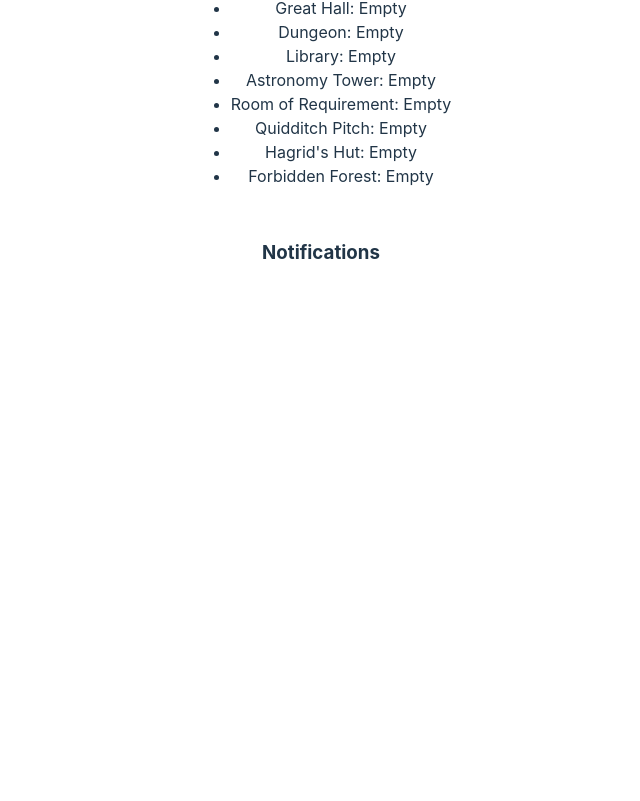
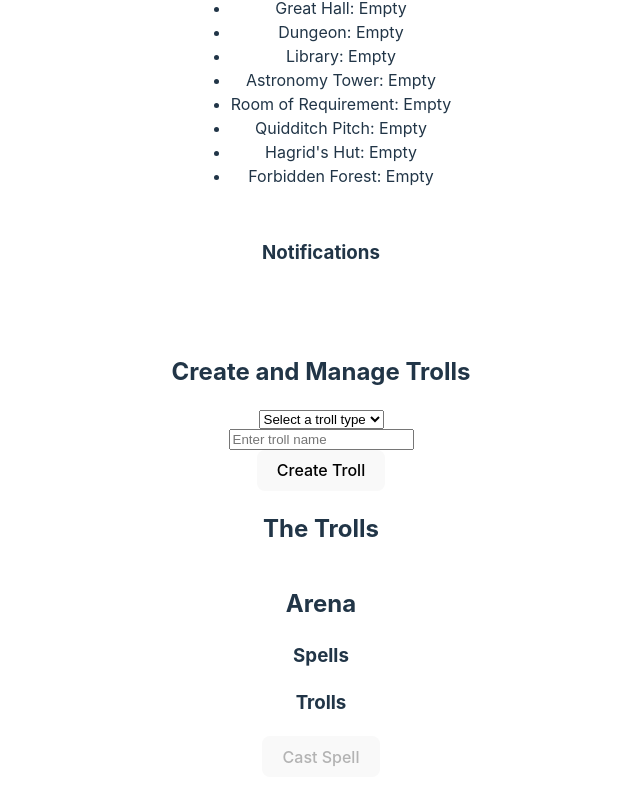
Before and after one commit to HannesAlexandersson/Harry-potter-spell-collection, a React (Vite) app: page / in a window 1280 px wide. Shown: the part 1096-1897 px from the top of the page, without its empty margins (319-959 px from the left). Before the commit the page ends 1462 px from the top, so only its background shows below. Built offline with nearby package versions, Linux system fonts and the light colour scheme.

Commit message:
adding facade

```diff
--- a/src/App.css
+++ b/src/App.css
@@ -96,3 +96,9 @@
   justify-items: center;
   align-items: center;
 }
+.trollManager{
+  display: flex;
+  flex-direction: column;
+  justify-items: center;
+  align-items: center;
+}
--- a/src/App.jsx
+++ b/src/App.jsx
@@ -3,9 +3,13 @@
 import SpellManager from './components/SpellManager';
 import Character from './components/Character';
 import MaraudersMap from './components/MaraudersMap';
+import TrollManager from './components/TrollManager';
 import { SpellsProvider } from './contexts/spellContext';
 import { LocationProvider } from './contexts/locationContext';
 import './App.css'
+import { TrollsProvider } from './contexts/trollContext';
+import TrollList from './components/TrollList';
+import Arena from './components/Arena';
 
 function App() {
 
@@ -20,6 +24,7 @@
     <>
     <LocationProvider>
       <SpellsProvider>
+        <TrollsProvider>
       <div className="main">
         <div className='header'><h1 className='title'>Hogwarts school of magic</h1></div>
         <SortingHat />
@@ -40,6 +45,16 @@
           <MaraudersMap />
         </div>
         </div>
+
+        <div className='trolls'>
+          <TrollManager />
+          <TrollList />
+        </div>
+
+        <div className='arena'>
+          <Arena />
+        </div>
+        </TrollsProvider>
       </SpellsProvider>
     </LocationProvider>
     </>
--- /dev/null
+++ b/src/components/Arena.jsx
@@ -0,0 +1,96 @@
+import { useSpells } from "../contexts/spellContext";
+import { useTrolls } from "../contexts/trollContext";
+import { useState } from "react";
+
+const Arena = () => {
+  const { spells } = useSpells();
+  const { trolls, setTrolls } = useTrolls(); // assuming your context exposes setTrolls to update troll state
+  const [selectedSpell, setSelectedSpell] = useState(null);
+  const [selectedTroll, setSelectedTroll] = useState(null);
+
+  const castSpellOnTroll = () => {
+    if (selectedSpell && selectedTroll) {
+      // Simulate casting the spell
+      const newTrolls = trolls.map((troll) => {
+        if (troll.name === selectedTroll.name) {
+          // Calculate the new health based on spell strength
+          const newHealth = troll.health - selectedSpell.strength;
+          const updatedTroll = {
+            ...troll,
+            health: newHealth > 0 ? newHealth : 0,
+            isDead: newHealth <= 0
+          };
+          return updatedTroll;
+        }
+        return troll;
+      });
+
+      // Update the troll state
+      setTrolls(newTrolls);
+
+      // Reset selections after casting
+      setSelectedSpell(null);
+      setSelectedTroll(null);
+    } else {
+      alert("Please select both a spell and a troll to cast the spell.");
+    }
+  };
+
+  return (
+    <div className="arena">
+      <h2>Arena</h2>
+
+      {/* List Spells */}
+      <div>
+        <h3>Spells</h3>
+        <ul>
+          {spells.map((spell, index) => (
+            <li
+              key={index}
+              onClick={() => setSelectedSpell(spell)}
+              style={{
+                cursor: "pointer",
+                fontWeight: selectedSpell?.name === spell.name ? "bold" : "normal"
+              }}
+            >
+              {spell.name} (Strength: {spell.strength})
+            </li>
+          ))}
+        </ul>
+      </div>
+
+      {/* List Trolls */}
+      <div>
+        <h3>Trolls</h3>
+        <ul>
+          {trolls.map((troll, index) => (
+            <li
+              key={index}
+              onClick={() => setSelectedTroll(troll)}
+              style={{
+                cursor: "pointer",
+                fontWeight: selectedTroll?.name === troll.name ? "bold" : "normal"
+              }}
+            >
+              {troll.name} (Health: {troll.health}) {troll.isDead ? " - Dead" : ""}
+            </li>
+          ))}
+        </ul>
+      </div>
+
+      {/* Cast Spell Button */}
+      <button onClick={castSpellOnTroll} disabled={!selectedSpell || !selectedTroll}>
+        Cast Spell
+      </button>
+
+      {/* Display selected spell and troll */}
+      {selectedSpell && selectedTroll && (
+        <div>
+          <h4>Cast {selectedSpell.name} on {selectedTroll.name}</h4>
+        </div>
+      )}
+    </div>
+  );
+};
+
+export default Arena;
--- a/src/components/SpellManager.jsx
+++ b/src/components/SpellManager.jsx
@@ -1,19 +1,36 @@
 import { useState } from 'react';
-import { useSpells } from "../contexts/spellContext";
-import { createSpell } from '../factories/spellFactory';
-import { addStrength, addRange, addDuration, addTransformation } from '../decoraters/spellDecorator'
+import { useSpellFacade } from '../facades/ManagerFacade'
+
 
 function SpellManager() {
   const [spellType, setSpellType] = useState('');
   const [spellName, setSpellName] = useState('');
-  const { addSpell } = useSpells();
+  //const { addSpell } = useSpells();
 
   //states for the decorator
   const [strength, setStrength] = useState('');
   const [range, setRange] = useState('medium');
   const [duration, setDuration] = useState('');
   const [ transformation, setTransformation] = useState('');
+  //the facade for creating spells from the facade manager
+  const { createAndDecorateSpell } = useSpellFacade();
 
+  const handleCreateSpell = () => {
+   //use the facade to create the sell
+    createAndDecorateSpell(spellType, spellName, strength, range, duration, transformation);
+
+    //reset form
+    setSpellType('');
+    setSpellName('');
+    setStrength('');
+    setRange('medium');
+    setDuration('');
+    setTransformation('');
+
+  };
+
+
+  /* ORIGINAL CODE
   const handleCreateSpell = () => {
     if (spellType && spellName) {
       try { //decorate the spell using the decorater
@@ -43,7 +60,7 @@
     } else {
       alert('Please select a spell type and provide a name.');
     }
-  };
+  }; */
 
   return(
     <>
--- /dev/null
+++ b/src/components/TrollList.jsx
@@ -0,0 +1,41 @@
+import { useState } from 'react'
+import { useTrolls } from "../contexts/trollContext";
+
+function TrollList() {
+  const { trolls } = useTrolls(); //use the custom hook to access the spells context
+  const [expandedTroll, setExpandedTroll] = useState(null);
+
+  const toggleTroll = (index) => {
+    if (expandedTroll === index) {
+      setExpandedTroll(null);
+    } else {
+      setExpandedTroll(index);
+    }
+  };
+
+  return (
+    <div>
+      <h2>The Trolls</h2>
+      <ol className="list">
+        {trolls.map((troll, index) => (
+          <li key={index}>
+            <button className='trollButton'
+              onClick={() => toggleTroll(index)}
+            >
+              {troll.name}
+            </button>
+            {expandedTroll === index && (
+              <div className="troll-details" >
+                <p>Type: {troll.type}</p>
+                <p>Strength: {troll.strength}</p>
+                <p>Health: {troll.health}</p>
+              </div>
+            )}
+          </li>
+        ))}
+      </ol>
+    </div>
+  );
+}
+
+export default TrollList;
--- /dev/null
+++ b/src/components/TrollManager.jsx
@@ -0,0 +1,48 @@
+
+import { useState } from 'react';
+import { useTrollFacade } from '../facades/ManagerFacade'
+
+function TrollManager() {
+  const [trollType, setTrollType] = useState('');
+  const [trollName, setTrollName] = useState('');
+
+  //define the facade
+  const { createAndDecorateTroll } = useTrollFacade();
+
+  const handleCreateTroll = () => {
+
+    createAndDecorateTroll(trollType, trollName);
+
+    //reset form
+    setTrollName('');
+    setTrollType('');
+  };
+
+
+
+  return (
+    <div className="trollManager">
+      <h2>Create and Manage Trolls</h2>
+
+      <select value={trollType} onChange={(e) => setTrollType(e.target.value)}>
+        <option value="">Select a troll type</option>
+        <option value="Forest Troll">Forest Troll</option>
+        <option value="Mountain Troll">Mountain Troll</option>
+        <option value="Svamp Troll">Swamp Troll</option>
+      </select>
+
+      <input
+          type="text"
+          placeholder="Enter troll name"
+          value={trollName}
+          onChange={(e) => setTrollName(e.target.value)}
+        />
+
+      <button onClick={handleCreateTroll}>Create Troll</button>
+
+
+    </div>
+  );
+}
+
+export default TrollManager;
--- /dev/null
+++ b/src/contexts/trollContext.jsx
@@ -0,0 +1,23 @@
+import { createContext, useState, useContext } from 'react';
+
+//create the context to store the trolls in
+const TrollsContext = createContext();
+
+
+
+export function TrollsProvider({ children }) {
+  const [trolls, setTrolls] = useState([]);
+
+  const addTroll = (troll) => {
+    setTrolls((prevTrolls) => [...prevTrolls, troll]);
+  };
+
+  return (
+    <TrollsContext.Provider value={{ trolls, addTroll, setTrolls }}>
+      {children}
+    </TrollsContext.Provider>
+  )
+}
+
+//we created a custom hook useSpells that allows components to access the spells context.
+export const useTrolls = () => useContext(TrollsContext);
--- /dev/null
+++ b/src/facades/ManagerFacade.js
@@ -0,0 +1,52 @@
+//import { useState } from 'react';
+import { useSpells } from "../contexts/spellContext";
+import { useTrolls } from '../contexts/trollContext';
+import { createSpell } from '../factories/spellFactory';
+import { addStrength, addRange, addDuration, addTransformation } from '../decoraters/spellDecorator'
+
+import { createTroll } from '../factories/trollFactory';
+
+
+
+
+  export function useTrollFacade() {
+    const { addTroll } = useTrolls();
+
+    const createAndDecorateTroll = (trollType, trollName) => {
+      let newTroll = createTroll(trollType, trollName);
+
+      //add decorates later HERE
+
+      addTroll(newTroll);
+      return newTroll
+    };
+    return {
+      createAndDecorateTroll
+    };
+  }
+
+  export function useSpellFacade() {
+    const { addSpell } = useSpells();
+
+    const createAndDecorateSpell = (spellType, spellName, strength, range, duration, transformation) => {
+
+
+      let newSpell = createSpell(spellType, spellName);
+
+      newSpell = addStrength(newSpell, strength);
+      newSpell = addRange(newSpell, range);
+      newSpell = addDuration(newSpell, duration);
+
+      if (spellType === 'transfiguration') {
+        newSpell = addTransformation(newSpell, transformation);
+      }
+
+      addSpell(newSpell);
+
+      return newSpell;
+  };
+
+    return {
+      createAndDecorateSpell
+    };
+}
--- a/src/factories/spellFactory.js
+++ b/src/factories/spellFactory.js
@@ -20,8 +20,7 @@
   type: 'Troll Destroyer',
   name: name || 'Unnamed Troll Destroyer',
 }));
-
-// Function to create a spell
+//actual function to create a basic spell with a name and a type
 export function createSpell(spellType, name) {
   const spellCreator = spellFactory.get(spellType.toLowerCase());
   if (!spellCreator) {
--- a/src/factories/trollFactory.js
+++ b/src/factories/trollFactory.js
@@ -1,55 +1,32 @@
-// desing patterns - factory pattern 02. what patterns suits best? in this case I reckon enum table is the best
-export const trollTypes = {
-  forestTroll: {
-      name: "Forest Troll",
-      health: 150,
-      damage: 20,
-      canTalk: true,
-      isDead: false,
-  },
-  mountainTroll: {
-      name: "Mountain Troll",
-      health: 200,
-      damage: 30,
-      canTalk: false,
-      isDead: false,
-  },
-  swampTroll: {
-      name: "Swamp Troll",
-      health: 180,
-      damage: 25,
-      canTalk: true,
-      isDead: false,
-  }
-};
 
-export function createTroll(type) {
+export const trollFactory = new Map();
 
-  const troll = { ...trollTypes[type] };
+trollFactory.set('Forest Troll', (name) => ({
+    name: name || 'The Forest Troll',
+    health: 150,
+    damage: 20,
+    isDead: false,
+}));
 
-  troll.takeDamage = function(damage) {
-      this.health -= damage;
-      console.log(`${this.name} takes ${damage} damage!`);
-      if (this.health <= 0) {
-        console.log(`${this.name} has died!`);
-          this.isDead = true;
-      }
-  };
-  troll.attack = function() {
-      console.log(`${this.name} attacks with ${this.damage} damage!`);
-  };
+trollFactory.set('Mountain Troll', (name) => ({
+    name: name || 'The Mountain Troll',
+    health: 200,
+    damage: 10,
+    isDead: false,
+}))
 
-  troll.checkIfDead = function() {
-      return this.isDead ? `${this.name} is dead.` : `${this.name} is alive.`;
-  };
+trollFactory.set('Svamp Troll', (name) => ({
+  name: name || 'The Svamp Troll',
+  health: 100,
+  damage: 30,
+  isDead: false,
+}))
 
-  troll.speak = function() {
-      if (this.canTalk) {
-          console.log(`${this.name} says: "Grrr... I will crush you!"`);
-      } else {
-          console.log(`${this.name} remains silent.`);
-      }
-  };
-
-  return troll;
+//actual function to create a basic troll with a name and a type
+export function createTroll(trollType, name) {
+    const trollCreator = trollFactory.get(trollType);
+    if(!trollCreator) {
+        throw new Error(`unknown troll type: ${trollType}`);
+    }
+    return trollCreator(name);
 }
```
